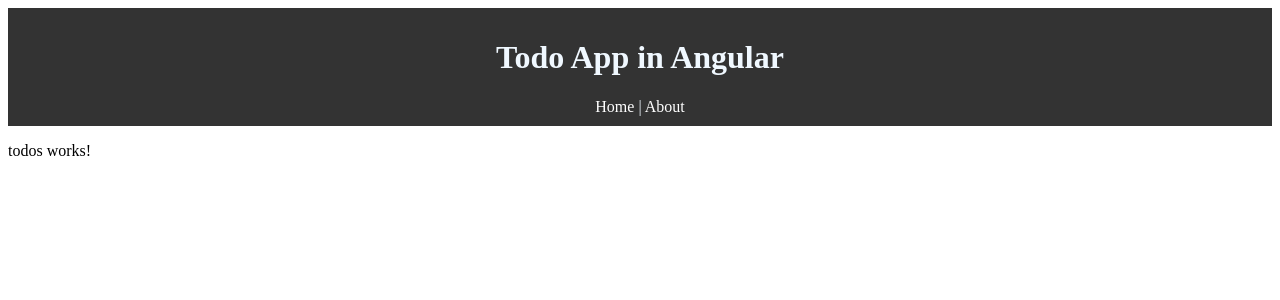
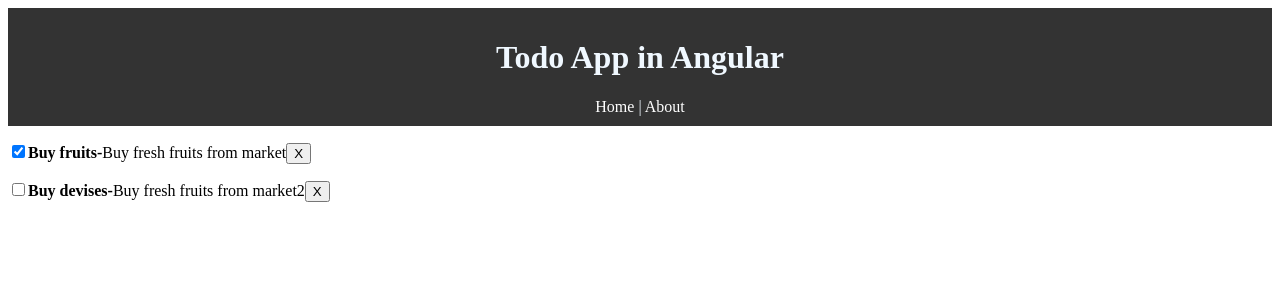
Before and after one commit to Tsla88/ng-todo-app, an Angular app in the folder ng-todo-app/: page / in a window 1280 px wide. Shown: the top 300 px of the page. Built offline with nearby package versions, Linux system fonts and the light colour scheme.

Commit message:
display todos on UI

```diff
--- a/ng-todo-app/src/app/components/todos/todos.component.html
+++ b/ng-todo-app/src/app/components/todos/todos.component.html
@@ -1 +1,2 @@
-<p>todos works!</p>
+<app-todo-item
+*ngFor="let todo of todos" [todo]="todo"></app-todo-item>
--- a/ng-todo-app/src/app/components/todos/todos.component.ts
+++ b/ng-todo-app/src/app/components/todos/todos.component.ts
@@ -1,4 +1,5 @@
 import { Component, OnInit } from '@angular/core';
+import { Todo } from 'src/app/models/Todo.models';
 
 @Component({
   selector: 'app-todos',
@@ -6,10 +7,24 @@ import { Component, OnInit } from '@angular/core';
   styleUrls: ['./todos.component.css']
 })
 export class TodosComponent implements OnInit {
-
+todos:Todo[]=[];
   constructor() { }
 
   ngOnInit(): void {
+    this.todos=[
+      {
+        "id": 1,
+        "title": "Buy fruits",
+        "description": "Buy fresh fruits from market",
+        "completed": true
+      },
+      {
+        "id": 2,
+        "title": "Buy devises",
+        "description": "Buy fresh fruits from market2",
+        "completed": false
+      }
+    ]
   }
 
 }
```
